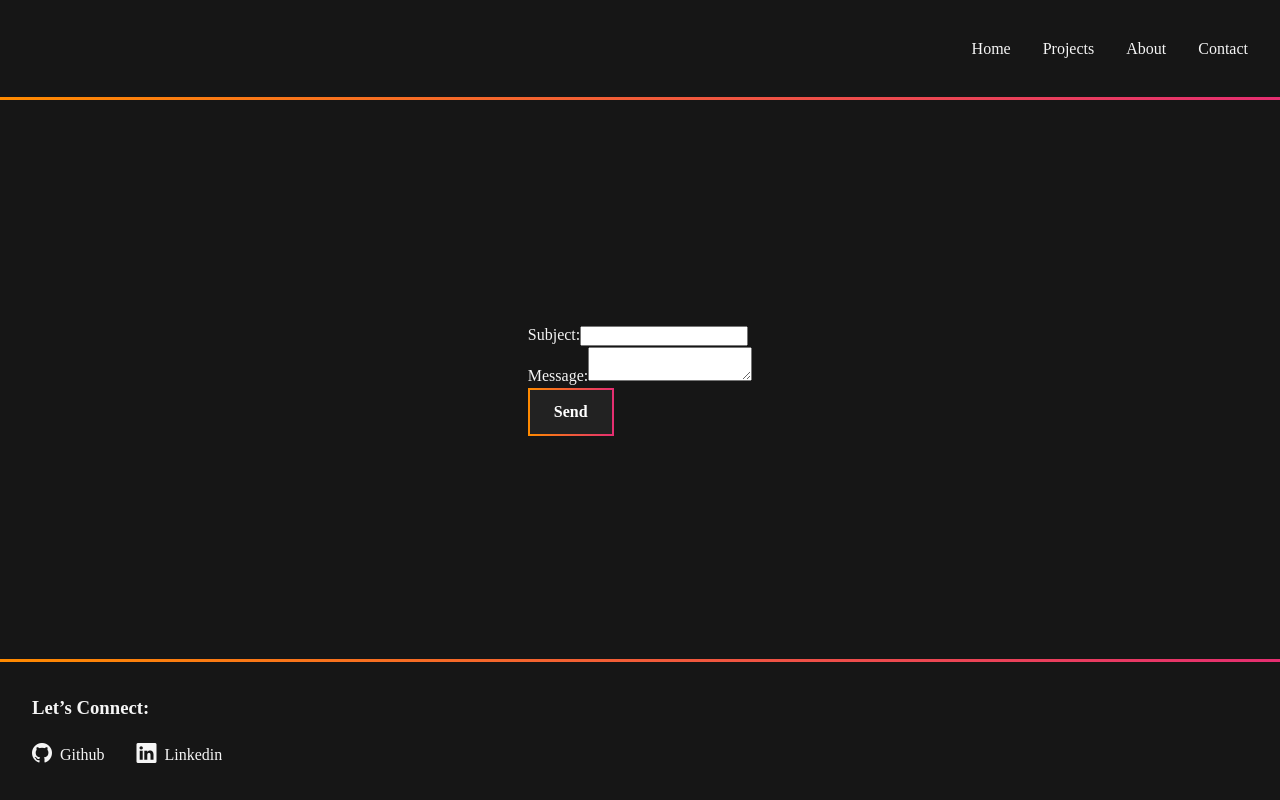
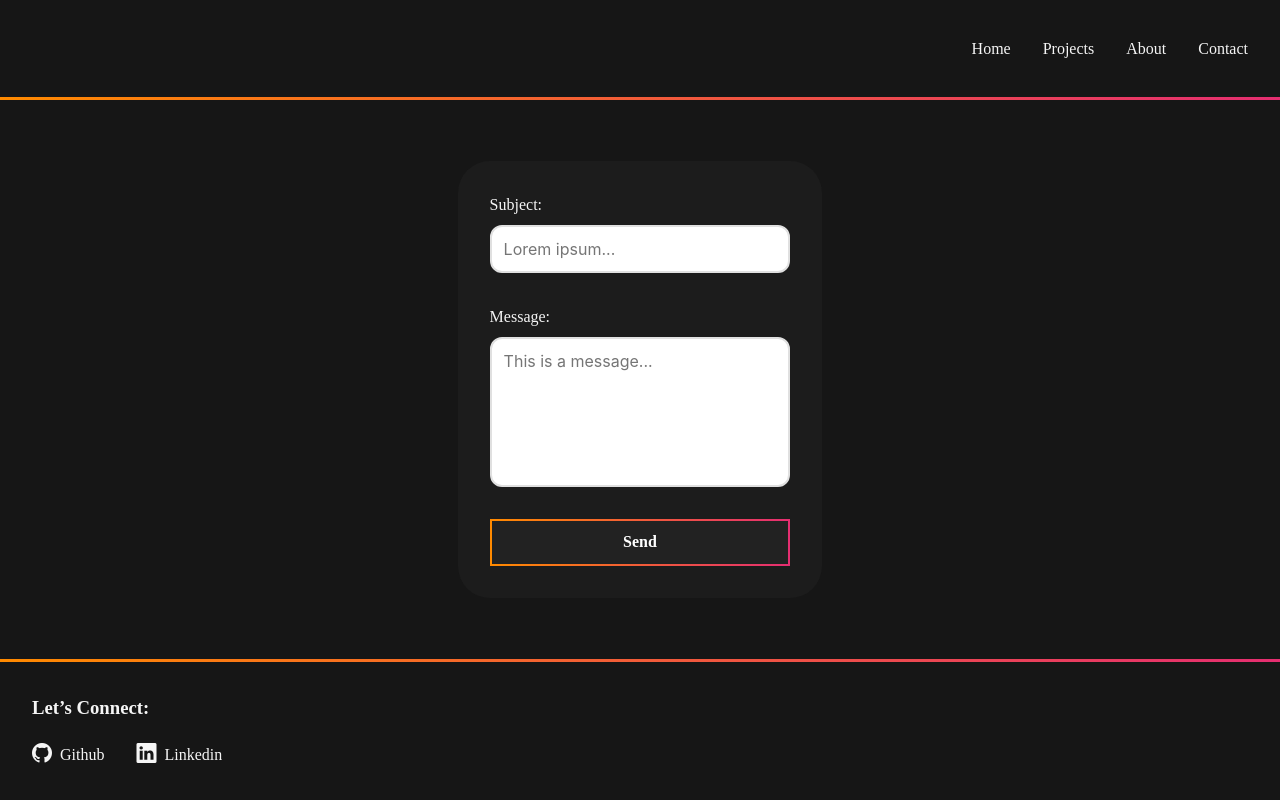
Before and after one commit to Niccar95/Portfolio-React, a React (Vite) app: page /contact in a window 1280 px wide. Built offline with nearby package versions, Linux system fonts and the light colour scheme; some icons are missing; a web font is replaced by a local one.

Commit message:
added emailjs service to my contact form

```diff
--- /dev/null
+++ b/emailjsConfig.ts
@@ -0,0 +1,19 @@
+import emailjs from "@emailjs/browser";
+
+emailjs.init({
+  publicKey: "_TeZKUhH8wHVx8a5J",
+
+  blockHeadless: true,
+  blockList: {
+    list: ["foo@emailjs.com", "bar@emailjs.com"],
+
+    watchVariable: "userEmail",
+  },
+  limitRate: {
+    id: "app",
+
+    throttle: 10000,
+  },
+});
+
+export default emailjs;
--- a/package.json
+++ b/package.json
@@ -10,6 +10,7 @@
     "preview": "vite preview"
   },
   "dependencies": {
+    "@emailjs/browser": "^4.4.1",
     "bootstrap-icons": "^1.11.3",
     "motion": "^12.4.2",
     "react": "^19.0.0",
--- a/src/components/ContactForm.tsx
+++ b/src/components/ContactForm.tsx
@@ -1,37 +1,69 @@
-import { useState } from "react";
+import { FormEvent, useRef, useState } from "react";
+import emailjs from "../../emailjsConfig";
 
 export const ContactForm = () => {
-  const [subject, setSubject] = useState("");
-  const [message, setMessage] = useState("");
+  const [subject, setSubject] = useState<string>("");
+  const [message, setMessage] = useState<string>("");
+  const [isLoading, setIsLoading] = useState<boolean>(false);
+  const [success, setSuccess] = useState<boolean>(false);
+  const [error, setError] = useState<string>("");
+  const form = useRef<HTMLFormElement | null>(null);
 
-  const handleSubmit = (e: React.FormEvent) => {
+  const handleSubmit = async (e: FormEvent) => {
     e.preventDefault();
-    console.log("Subject:", subject);
-    console.log("Message:", message);
+    setIsLoading(true);
+    const serviceId = "service_xdvf47n";
+    const templateId = "template_vsz1eiq";
+
+    try {
+      if (form.current) {
+        const response = await emailjs.sendForm(
+          serviceId,
+          templateId,
+          form.current
+        );
+        console.log("Email successfully sent:", response);
+        setSuccess(true);
+      }
+    } catch (error) {
+      console.error(error, "Failed to send message.");
+      setError("There was an error sending the email. Please try again.");
+    } finally {
+      setIsLoading(false);
+    }
   };
 
   return (
-    <form onSubmit={handleSubmit}>
+    <article className="formCard">
+      <form ref={form} onSubmit={handleSubmit}>
         <label>
           Subject:
           <input
             type="text"
+            className="textArea"
+            name="subject"
             value={subject}
             onChange={(e) => setSubject(e.target.value)}
             required
+            placeholder="Lorem ipsum..."
           />
         </label>
-      <br />
+
         <label>
           Message:
           <textarea
             value={message}
+            name="message"
             onChange={(e) => setMessage(e.target.value)}
             required
+            placeholder="This is a message..."
           />
         </label>
-      <br />
-      <button type="submit">Send</button>
+
+        <button type="submit">{isLoading ? "Sending..." : "Send"}</button>
+        {success && <p>Email sent successfully!</p>}
+        {error && <p>{error}</p>}
       </form>
+    </article>
   );
 };
--- a/src/styles/App.scss
+++ b/src/styles/App.scss
@@ -1,3 +1,4 @@
 @use "/src/styles/cards";
 @use "/src/styles/icons";
 @use "/src/styles/pagination";
+@use "/src/styles/contactForm";
--- a/src/styles/_cards.scss
+++ b/src/styles/_cards.scss
@@ -82,3 +82,12 @@
         gap: 1rem;
     }
 }
+
+
+.formCard {
+    width: 30%;
+    background-color: #1c1c1c;
+    border-radius: 2rem;
+    padding: 2rem
+
+}
--- /dev/null
+++ b/src/styles/_contactForm.scss
@@ -0,0 +1,55 @@
+form {
+    display: flex;
+    flex-direction: column;
+    gap: 2rem;
+    width: 100%;
+
+    label {
+        display: flex;
+        flex-direction: column;
+        gap: 0.5rem;
+
+
+        input {
+            padding: 12px;
+            border: none;
+            color: #333;
+            border: 2px solid #e0e0e0;
+            border-radius: 12px;
+            font-size: 1rem;
+            font-family: "Inter", sans-serif;
+            background-color: white;
+            outline: none;
+        }
+
+        input:focus {
+            border-color: #0d6efd;
+            box-shadow: 0 4px 8px rgba(13, 110, 253, 0.3);
+          }
+
+
+
+        textarea {
+            width: 100%;
+            max-width: 600px;
+            height: 150px;
+            padding: 12px;
+            border: 2px solid #e0e0e0;
+            border-radius: 12px;
+            font-size: 1rem;
+            font-family: "Inter", sans-serif;
+            color: #333;
+            background-color: white;
+            resize: none;
+            outline: none;
+          }
+
+            textarea:focus {
+              border-color: #0d6efd;
+              box-shadow: 0 4px 8px rgba(13, 110, 253, 0.3);
+            }
+
+
+    }
+
+}
```
Also changed, not shown: 1 other file (tests, documents, lock files or other folders). Lines whose indentation alone changed are shown as unchanged.
